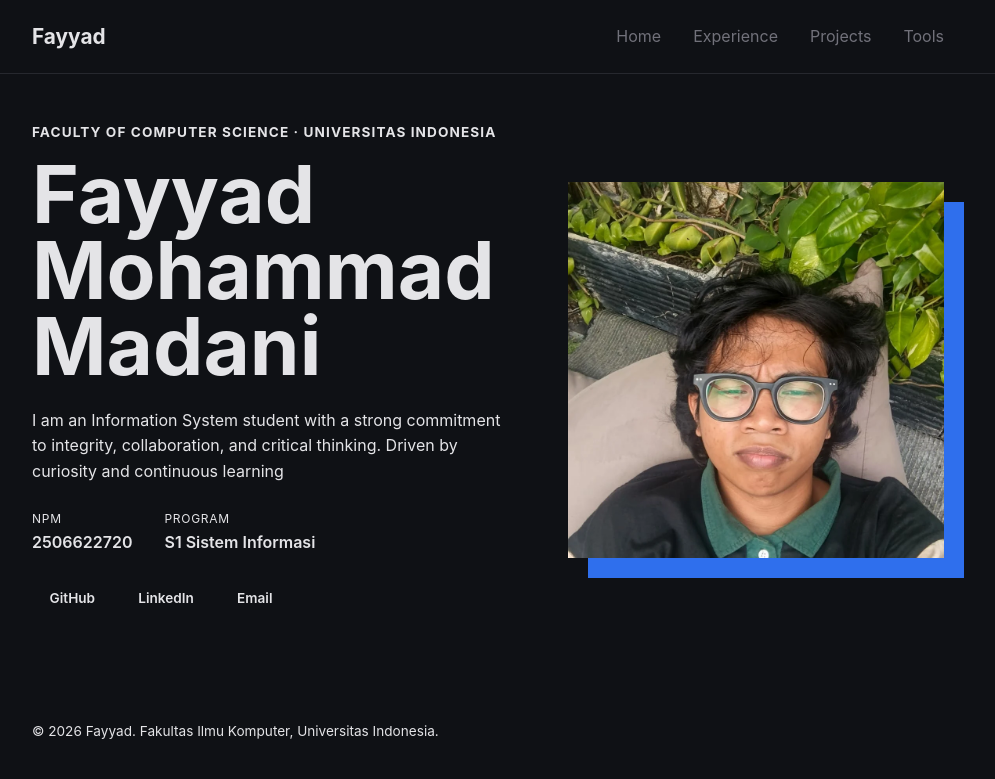
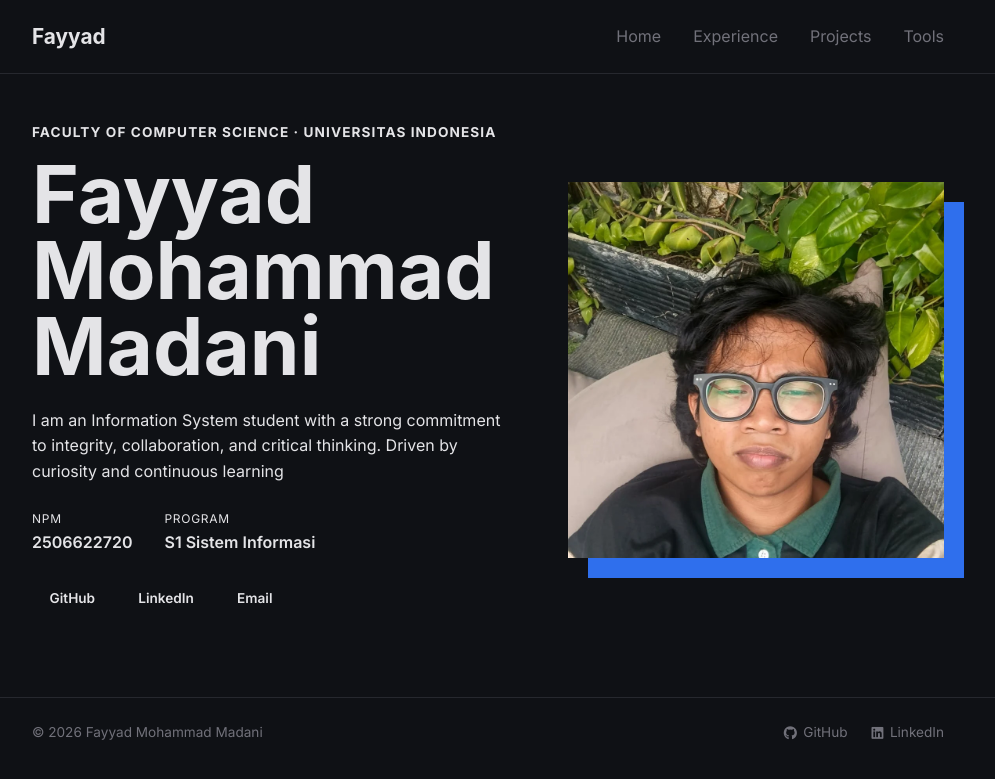
Before and after one commit to fayyadmmadani/myportofolio, a Django app: page / in a window 1280 px wide. Shown: the top 779 px of the page, without its empty margins (152-1147 px from the left). Run offline with Django 5.2, Linux system fonts and the light colour scheme; some web fonts are replaced.

Commit message:
feat: footer and fix main font

```diff
--- a/static/css/components/_footer.css
+++ b/static/css/components/_footer.css
@@ -1,6 +1,46 @@
 .site-footer {
+  border-top: 1px solid var(--border);
+  color: var(--text-secondary);
+  font-size: 0.85rem;
+}
+
+.site-footer .footer-bar {
+  display: flex;
+  flex-direction: column;
+  align-items: center;
+  gap: 0.75rem;
   padding: 1.5rem;
-  color: var(--text-muted);
-  font-size: 0.85rem;
-  border-top: 1px solid var(--line);
+  text-align: center;
 }
+
+.footer-copy {
+  margin: 0;
+}
+
+.footer-socials {
+  display: flex;
+  gap: 1.5rem;
+  list-style: none;
+}
+
+.footer-social {
+  display: inline-flex;
+  align-items: center;
+  gap: 0.4rem;
+  color: var(--text-secondary);
+  text-decoration: none;
+  transition: color 0.2s ease;
+}
+
+.footer-social:hover,
+.footer-social:focus-visible {
+  color: var(--accent);
+}
+
+@media (min-width: 768px) {
+  .site-footer .footer-bar {
+    flex-direction: row;
+    justify-content: space-between;
+    text-align: left;
+  }
+}
--- a/templates/components/_footer.html
+++ b/templates/components/_footer.html
@@ -1,5 +1,30 @@
 <footer class="site-footer">
-  <div class="container">
-    <p>&copy; 2026 Fayyad. Fakultas Ilmu Komputer, Universitas Indonesia.</p>
+  <div class="container footer-bar">
+    <p class="footer-copy">&copy; 2026 Fayyad Mohammad Madani</p>
+
+    <ul class="footer-socials">
+      <li>
+        <a
+          href="https://github.com/fayyadmmadani"
+          class="footer-social"
+          target="_blank"
+          rel="noopener noreferrer"
+        >
+          <i class="fa-brands fa-github footer-social-icon"></i>
+          <span>GitHub</span>
+        </a>
+      </li>
+      <li>
+        <a
+          href="https://www.linkedin.com/in/fayyadmmadani/"
+          class="footer-social"
+          target="_blank"
+          rel="noopener noreferrer"
+        >
+          <i class="fa-brands fa-linkedin footer-social-icon"></i>
+          <span>LinkedIn</span>
+        </a>
+      </li>
+    </ul>
   </div>
 </footer>
--- a/templates/index.html
+++ b/templates/index.html
@@ -7,8 +7,18 @@
     <link rel="preconnect" href="https://fonts.googleapis.com" />
     <link rel="preconnect" href="https://fonts.gstatic.com" crossorigin />
     <link
-      href="https://fonts.googleapis.com/css2?family=Space+Grotesk:wght@500;700&display=swap"
+      href="https://fonts.googleapis.com/css2?family=Inter:wght@400;500;600;700&display=swap"
       rel="stylesheet"
+    />
+
+    <link rel="preconnect" href="https://api.fontshare.com" />
+    <link
+      href="https://api.fontshare.com/v2/css?f[]=satoshi@400,500,700,900&display=swap"
+      rel="stylesheet"
+    />
+    <link
+      rel="stylesheet"
+      href="https://cdnjs.cloudflare.com/ajax/libs/font-awesome/6.5.1/css/all.min.css"
     />
     <link rel="stylesheet" href="/static/css/style.css" />
   </head>
```
